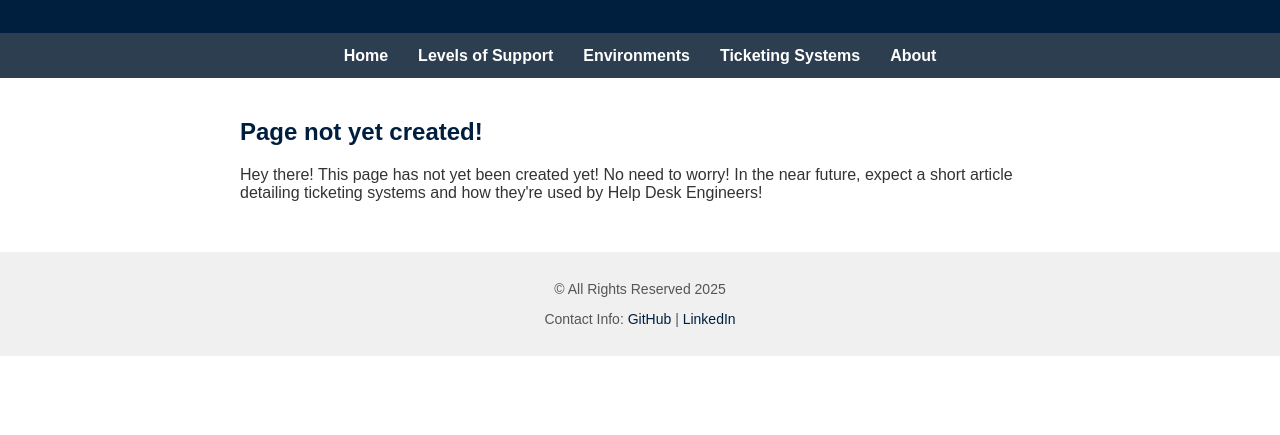
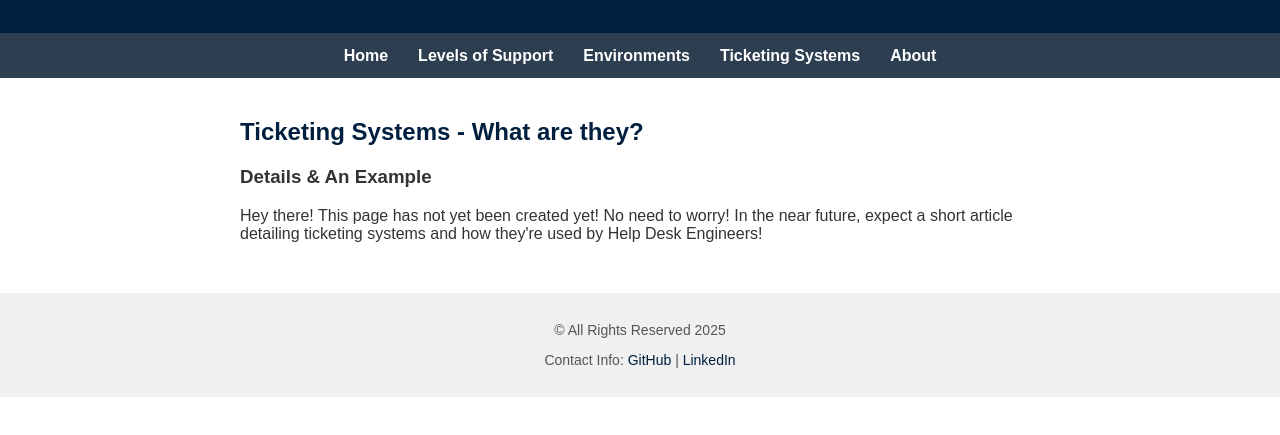
Before and after one commit to Nelson-Negron/nelson-personalwebsite, a plain HTML site: page ticket.html in a window 1280 px wide. Shown: the part 271-706 px from the top of the page. Drawn offline with Linux system fonts and the light colour scheme.

Commit message:
Update ticket.html

```diff
--- a/ticket.html
+++ b/ticket.html
@@ -35,7 +35,8 @@
 
         <main>
             <section>
-                <h2>Page not yet created!</h2>
+                <h2>Ticketing Systems - What are they?</h2>
+                <h3>Details & An Example</h3>
                 <p>Hey there! This page has not yet been created yet! No need to worry! In the near future, expect a short
                     article detailing ticketing systems and how they're used by Help Desk Engineers!
                 </p>
@@ -50,4 +51,5 @@
             </p>
         </footer>
     </body>
+
 </html>
```
